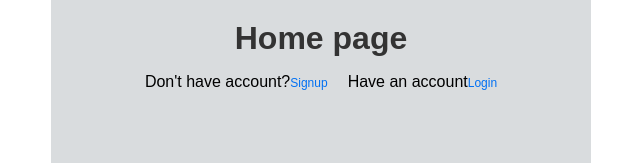
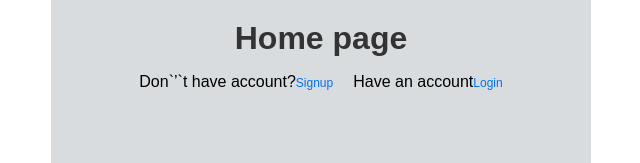
Before and after one commit to adarsh-supercode/admin_app, a Next.js app: page / in a window 1280 px wide. Shown: the top 163 px of the page, without its empty margins (319-959 px from the left). Built offline with nearby package versions, Linux system fonts and the light colour scheme.

Commit message:
Update index.js

```diff
--- a/pages/index.js
+++ b/pages/index.js
@@ -7,7 +7,7 @@ export default function Home() {
       <h1 className={styles.heading}>Home page </h1>
       <nav className={styles.nav}>
         <ul>
-          <li>Don't have account?
+          <li>Don`&rsquo;`t have account?
             <Link href="/signup" className={styles.link}>
               Signup
             </Link>
```
